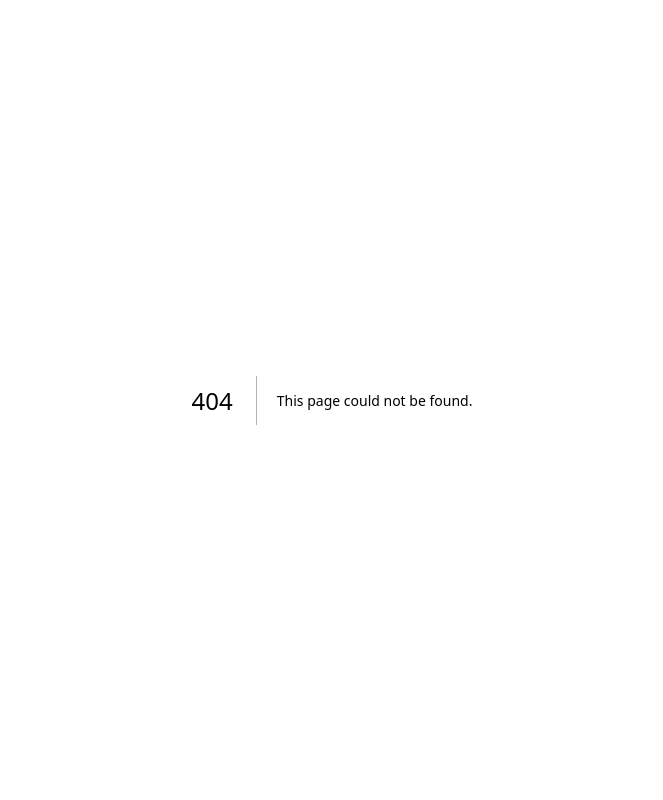
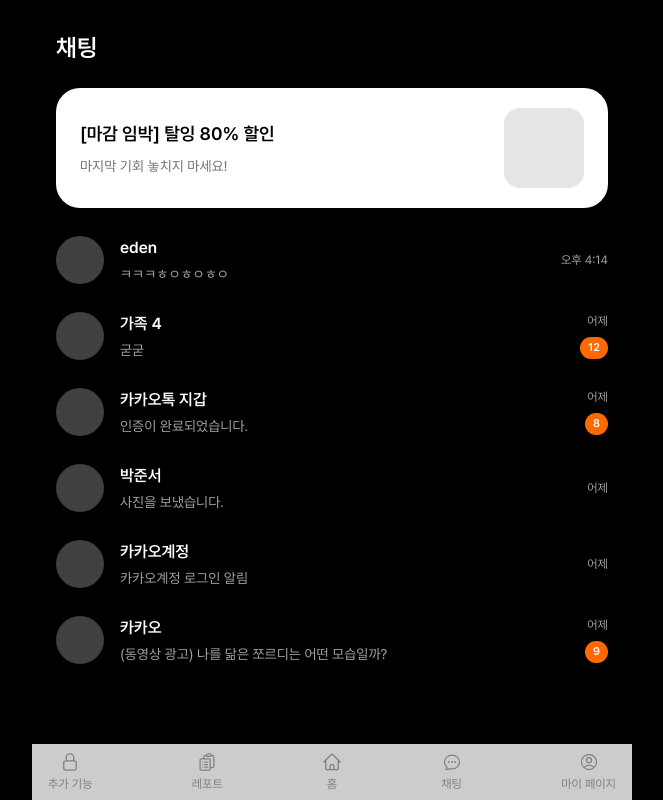
Before and after one commit to 100-hours-a-week/19-team-project-fe, a Next.js app: page /chat in a window 1280 px wide. Before the commit this address had no page. Shown: the whole page, without its empty margins (308-971 px from the left). Built offline with nearby package versions, Linux system fonts and the light colour scheme.

Commit message:
ui: 챗 리스트 위젯 생성

```diff
--- /dev/null
+++ b/src/app/chat/page.tsx
@@ -0,0 +1,11 @@
+import { ChatList } from '@/widgets/chat-list';
+import { Footer } from '@/widgets/footer';
+
+export default function ChatPage() {
+  return (
+    <>
+      <ChatList />
+      <Footer />
+    </>
+  );
+}
--- /dev/null
+++ b/src/widgets/chat-list/index.ts
@@ -0,0 +1 @@
+export { default as ChatList } from './ui/ChatList';
--- /dev/null
+++ b/src/widgets/chat-list/ui/ChatList.tsx
@@ -0,0 +1,89 @@
+const chats = [
+  {
+    id: 1,
+    name: 'eden',
+    lastMessage: 'ㅋㅋㅋㅎㅇㅎㅇㅎㅇ',
+    time: '오후 4:14',
+    unread: 0,
+  },
+  {
+    id: 2,
+    name: '가족 4',
+    lastMessage: '굳굳',
+    time: '어제',
+    unread: 12,
+  },
+  {
+    id: 3,
+    name: '카카오톡 지갑',
+    lastMessage: '인증이 완료되었습니다.',
+    time: '어제',
+    unread: 8,
+  },
+  {
+    id: 4,
+    name: '박준서',
+    lastMessage: '사진을 보냈습니다.',
+    time: '어제',
+    unread: 0,
+  },
+  {
+    id: 5,
+    name: '카카오계정',
+    lastMessage: '카카오계정 로그인 알림',
+    time: '어제',
+    unread: 0,
+  },
+  {
+    id: 6,
+    name: '카카오',
+    lastMessage: '(동영상 광고) 나를 닮은 쪼르디는 어떤 모습일까?',
+    time: '어제',
+    unread: 9,
+  },
+];
+
+export default function ChatList() {
+  return (
+    <div className="flex min-h-[100dvh] flex-col bg-black text-white">
+      <div className="px-6 pt-8">
+        <h1 className="text-2xl font-semibold">채팅</h1>
+      </div>
+
+      <section className="px-6 pt-6">
+        <div className="flex items-center justify-between rounded-3xl bg-white px-6 py-5 text-black">
+          <div>
+            <p className="text-lg font-semibold">[마감 임박] 탈잉 80% 할인</p>
+            <p className="mt-2 text-sm text-neutral-500">마지막 기회 놓치지 마세요!</p>
+          </div>
+          <div className="h-20 w-20 rounded-2xl bg-neutral-200" />
+        </div>
+      </section>
+
+      <ul className="mt-4 flex flex-1 flex-col gap-1 px-2 pb-[calc(var(--app-footer-height)+16px)]">
+        {chats.map((chat) => (
+          <li key={chat.id}>
+            <button
+              type="button"
+              className="flex w-full items-center gap-4 rounded-2xl px-4 py-3 text-left transition hover:bg-white/5"
+            >
+              <div className="h-12 w-12 flex-shrink-0 rounded-full bg-neutral-700" />
+              <div className="min-w-0 flex-1">
+                <div className="truncate text-base font-semibold">{chat.name}</div>
+                <div className="mt-1 truncate text-sm text-neutral-400">{chat.lastMessage}</div>
+              </div>
+              <div className="flex flex-col items-end gap-2 text-xs text-neutral-400">
+                <span>{chat.time}</span>
+                {chat.unread > 0 ? (
+                  <span className="rounded-full bg-orange-500 px-2 py-1 text-[11px] font-semibold text-white">
+                    {chat.unread}
+                  </span>
+                ) : null}
+              </div>
+            </button>
+          </li>
+        ))}
+      </ul>
+    </div>
+  );
+}
```
